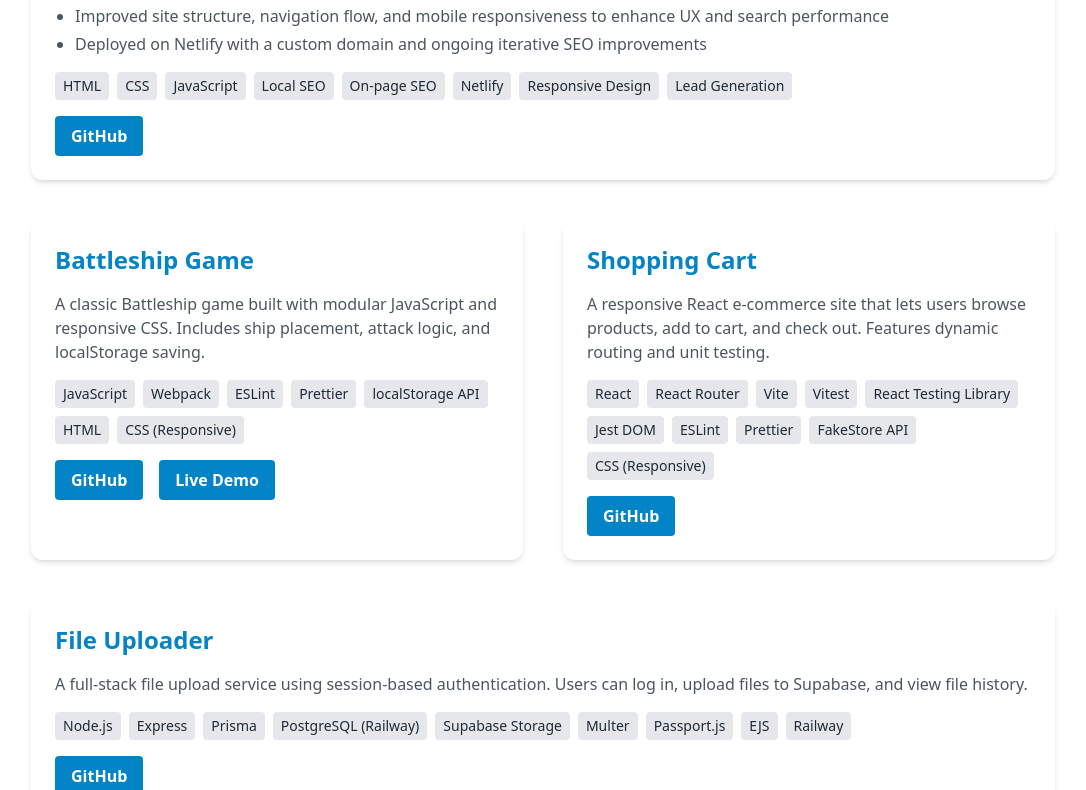
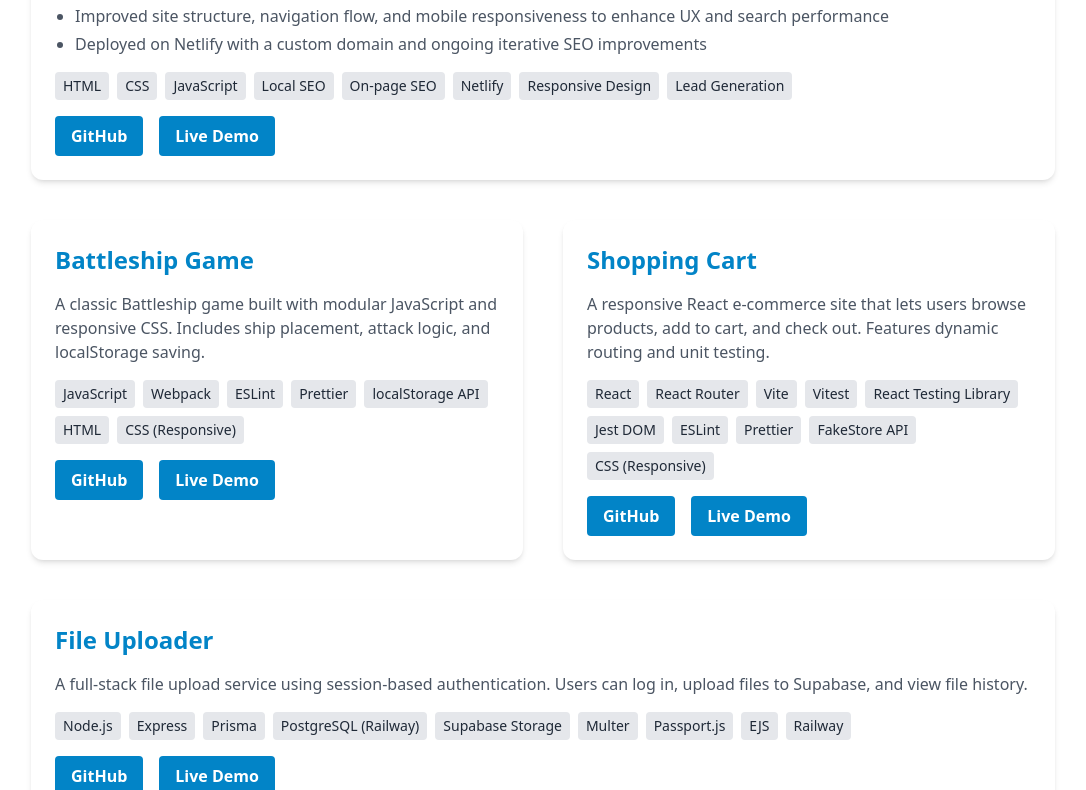
Before and after one commit to mlanda98/portfolio, a React (Vite) app: page / in a window 1280 px wide. Shown: the part 2446-3236 px from the top of the page, without its empty margins (97-1183 px from the left). Built offline with nearby package versions, Linux system fonts and the light colour scheme.

Commit message:
add demo for seo

```diff
--- a/src/components/Projects.jsx
+++ b/src/components/Projects.jsx
@@ -6,42 +6,31 @@ export default function Projects() {
       <h2 className="text-4xl font-bold text-gray-900 mb-12">Projects</h2>
 
       <div className="grid md:grid-cols-2 gap-10 max-w-5xl mx-auto text-left">
-        {
-          /* SEO Pool Website */
+        {/* SEO Pool Website */
         <div className="bg-white rounded-xl shadow-md p-6 space-y-4 md:col-span-2">
           <h3 className="text-2xl font-semibold text-sky-600">
             SEO Website – Pool Remodeling Company (Client Project)
           </h3>
 
           <p className="text-gray-600">
-              Designed and developed a high-performing local business website
-              for a pool remodeling and replastering company. Focused on
-              improving local search visibility and converting organic traffic
-              into qualified leads through SEO-driven structure and UX
-              optimization.
+            Designed and developed a high-performing local business website for a pool remodeling and replastering company. Focused on improving local search visibility and converting organic traffic into qualified leads through SEO-driven structure and UX optimization.
           </p>
 
           <ul className="text-gray-600 list-disc pl-5 space-y-1">
             <li>
-                Built and optimized city-specific landing pages targeting
-                high-intent local keywords (Tracy, Sacramento, and surrounding
-                areas)
+              Built and optimized city-specific landing pages targeting high-intent local keywords (Tracy, Sacramento, and surrounding areas)
             </li>
             <li>
-                Implemented on-page SEO best practices including meta titles,
-                descriptions, headers, and internal linking strategy
+              Implemented on-page SEO best practices including meta titles, descriptions, headers, and internal linking strategy
             </li>
             <li>
-                Developed a conversion-focused “Get a Quote” page to generate
-                inbound leads for the business
+              Developed a conversion-focused “Get a Quote” page to generate inbound leads for the business
             </li>
             <li>
-                Improved site structure, navigation flow, and mobile
-                responsiveness to enhance UX and search performance
+              Improved site structure, navigation flow, and mobile responsiveness to enhance UX and search performance
             </li>
             <li>
-                Deployed on Netlify with a custom domain and ongoing iterative
-                SEO improvements
+              Deployed on Netlify with a custom domain and ongoing iterative SEO improvements
             </li>
           </ul>
 
@@ -74,8 +63,17 @@ export default function Projects() {
             >
               GitHub
             </a>
+            <a
+              href="https://pacificedgepools.com/"
+              target="_blank"
+              rel="noopener noreferrer"
+              className="bg-sky-600 hover:bg-sky-700 text-white font-semibold py-2 px-4 rounded transition"
+            >
+              Live Demo
+            </a>
           </div>
         </div>
+
         }
         <div className="bg-white rounded-xl shadow-md p-6 space-y-4">
           <h3 className="text-2xl font-semibold text-sky-600">
@@ -128,7 +126,9 @@ export default function Projects() {
 
         {/* Shopping Cart */}
         <div className="bg-white rounded-xl shadow-md p-6 space-y-4">
-          <h3 className="text-2xl font-semibold text-sky-600">Shopping Cart</h3>
+          <h3 className="text-2xl font-semibold text-sky-600">
+            Shopping Cart
+          </h3>
           <p className="text-gray-600">
             A responsive React e-commerce site that lets users browse products,
             add to cart, and check out. Features dynamic routing and unit
@@ -166,12 +166,22 @@ export default function Projects() {
             >
               GitHub
             </a>
+            <a
+              href="https://shopping-cart-production-15ea.up.railway.app"
+              target="_blank"
+              rel="noopener noreferrer"
+              className="bg-sky-600 hover:bg-sky-700 text-white font-semibold py-2 px-4 rounded transition"
+            >
+              Live Demo
+            </a>
           </div>
         </div>
 
         {/* File Uploader */}
         <div className="bg-white rounded-xl shadow-md p-6 space-y-4 md:col-span-2">
-          <h3 className="text-2xl font-semibold text-sky-600">File Uploader</h3>
+          <h3 className="text-2xl font-semibold text-sky-600">
+            File Uploader
+          </h3>
           <p className="text-gray-600">
             A full-stack file upload service using session-based authentication.
             Users can log in, upload files to Supabase, and view file history.
@@ -207,6 +217,14 @@ export default function Projects() {
             >
               GitHub
             </a>
+            <a
+              href="https://file-uploader-production-d3b1.up.railway.app"
+              target="_blank"
+              rel="noopener noreferrer"
+              className="bg-sky-600 hover:bg-sky-700 text-white font-semibold py-2 px-4 rounded transition"
+            >
+              Live Demo
+            </a>
           </div>
         </div>
       </div>
```
Lines whose indentation alone changed are shown as unchanged.
